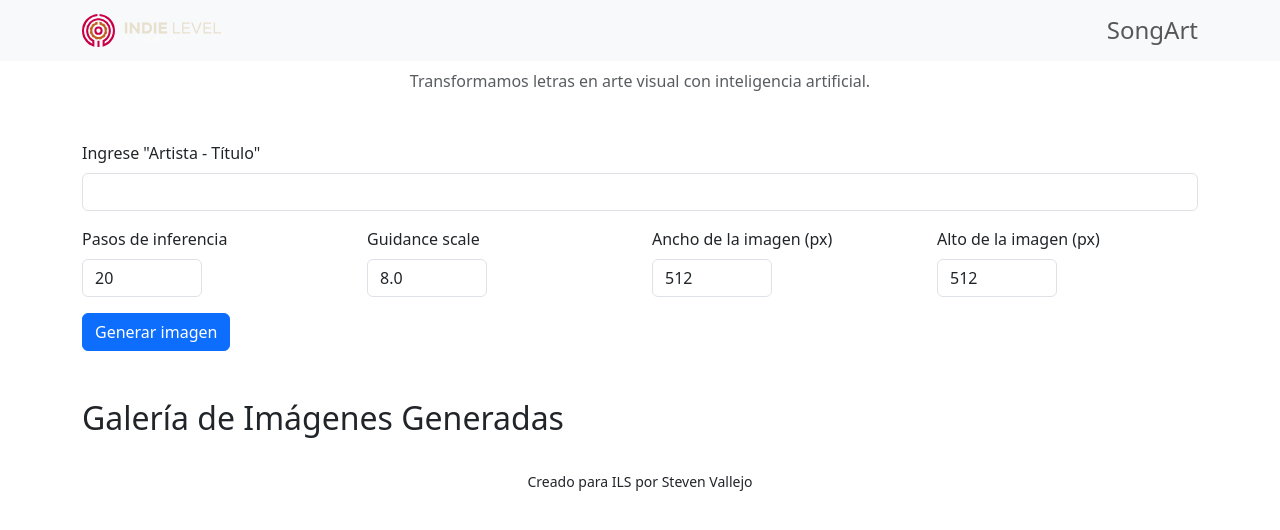
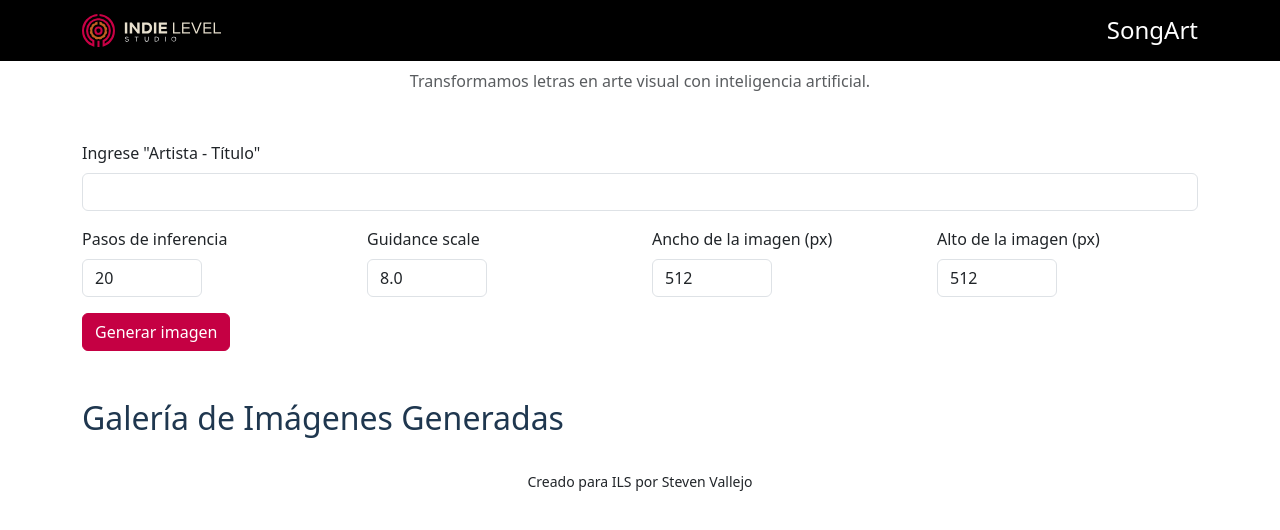
Before and after one commit to stevenvo780/mauroLetraCancionesImagenes, a Flask app: page / in a window 1280 px wide. Shown: the top 530 px of the page. Run offline with Flask 3, Linux system fonts and the light colour scheme.

Commit message:
Actualizar el estilo del navbar: cambiar a un fondo negro, ajustar colores de texto y botones, y aumentar el tamaño del logo.

```diff
--- a/templates/index.html
+++ b/templates/index.html
@@ -17,15 +17,32 @@
       justify-content: center;
       flex-direction: column;
     }
+    .navbar-custom {
+      background-color: #000000;
+    }
+    .navbar-custom .navbar-brand,
+    .navbar-custom .navbar-text {
+      color: #fefefe;
+    }
+    .btn-primary {
+      background-color: #c50043;
+      border-color: #c50043;
+    }
+    .btn-primary:hover {
+      background-color: #c16022;
+      border-color: #c16022;
+    }
+    h1, h2 {
+      color: #1f374f;
+    }
   </style>
 </head>
 <body>
-  <!-- Nuevo header con navbar de Bootstrap -->
   <header>
-    <nav class="navbar navbar-light bg-light">
+    <nav class="navbar navbar-custom">
       <div class="container">
         <a class="navbar-brand" href="#">
-          <img src="/static/logo.svg" alt="Logo" style="max-width:400px;">
+          <img src="/static/logo.svg" alt="Logo" style="max-width:500px;">
         </a>
         <span class="navbar-text h4 mb-0">SongArt</span>
       </div>
```
